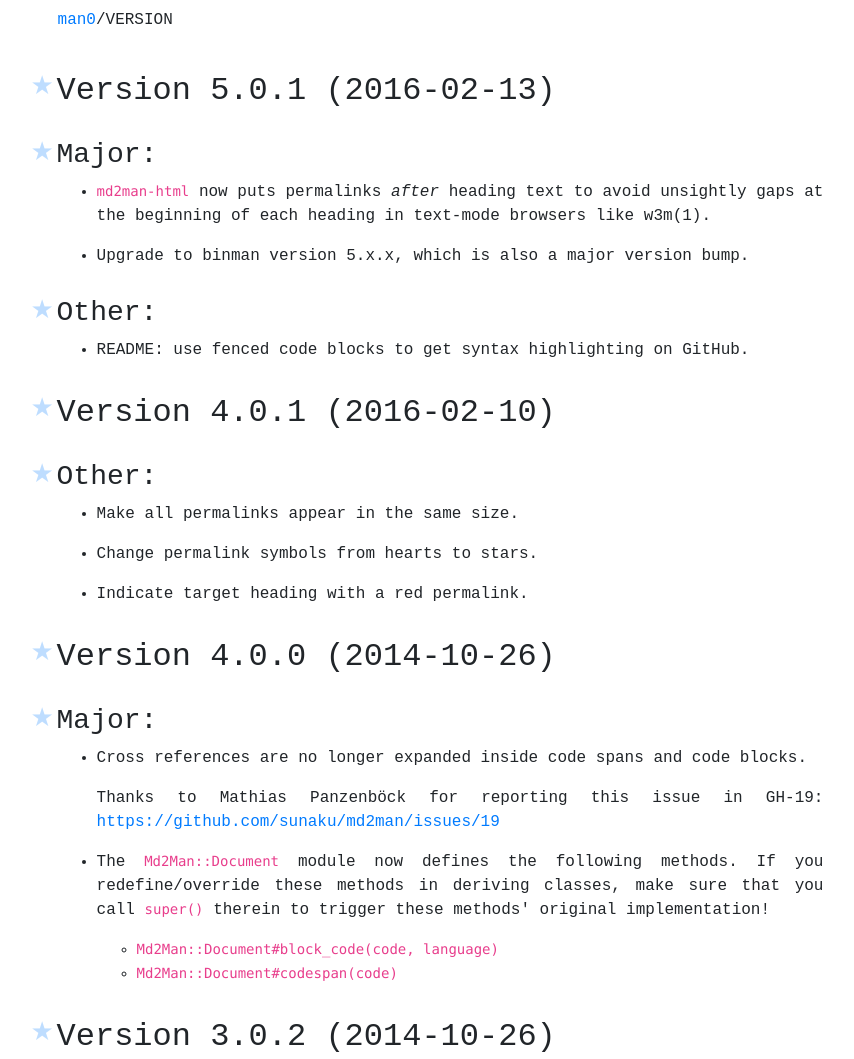
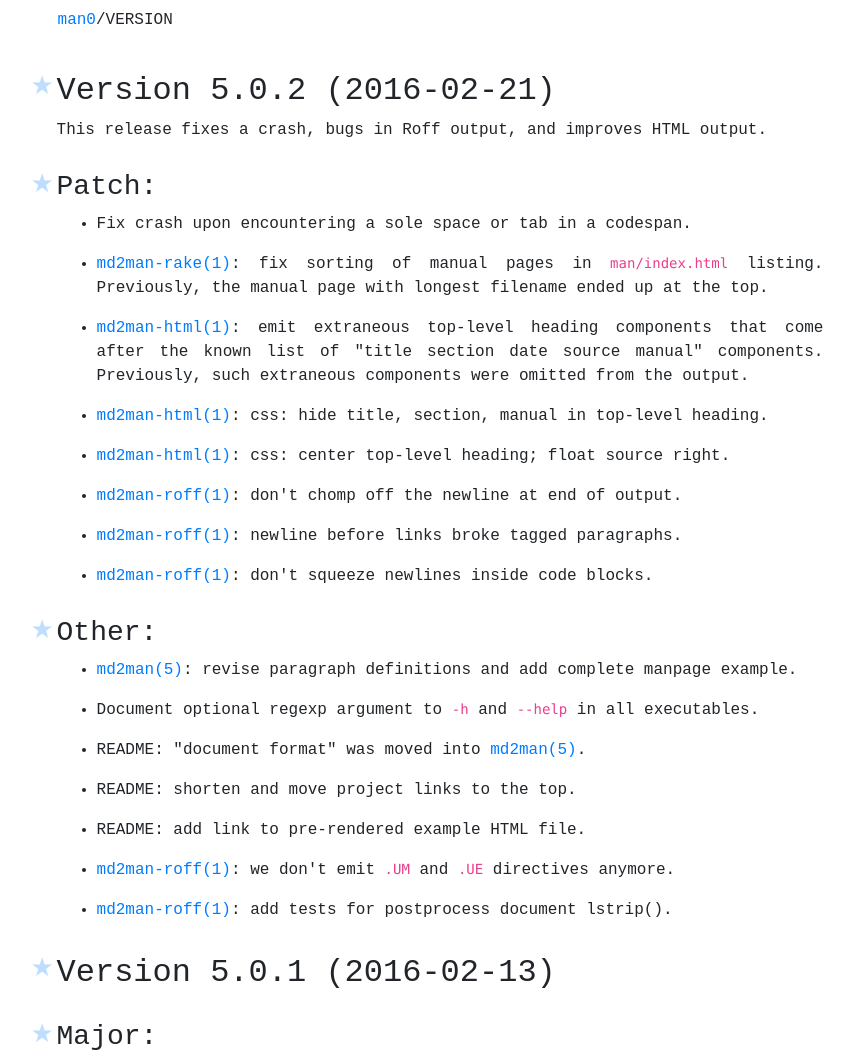
Before and after one commit to sunaku/md2man, a plain HTML site: page man/man0/VERSION.html in a window 1280 px wide. Shown: the top 1059 px of the page, without its empty margins (200-1054 px from the left). Drawn offline with nearby package versions, Linux system fonts and the light colour scheme.

Commit message:
Version 5.0.2 (2016-02-21)

```diff
--- a/man/man0/VERSION.html
+++ b/man/man0/VERSION.html
@@ -2,22 +2,46 @@
 <html>
 <head>
   <meta charset="utf-8" />
-  <meta name="generator" content="md2man 5.0.1 https://github.com/sunaku/md2man" />
+  <meta name="generator" content="md2man 5.0.2 https://github.com/sunaku/md2man" />
   <title>VERSION</title>
   <link rel="stylesheet" href="../style.css"/>
   <!--[if lt IE 9]><script src="http://html5shiv.googlecode.com/svn/trunk/html5.js"></script><![endif]-->
 </head>
-<body><div class="navbar"><div class="navbar-inner"><span class="brand"><a href="../index.html#man0">man0</a>/VERSION</span></div></div><div class="container-fluid"><h2 id="version-5-0-1-2016-02-13">Version 5.0.1 (2016-02-13)<a name="version-5-0-1-2016-02-13" href="#version-5-0-1-2016-02-13" class="md2man-permalink" title="permalink"></a></h2><h3 id="major">Major:<a name="major" href="#major" class="md2man-permalink" title="permalink"></a></h3>
+<body><div class="navbar"><div class="navbar-inner"><span class="brand"><a href="../index.html#man0">man0</a>/VERSION</span></div></div><div class="container-fluid"><h2 id="version-5-0-2-2016-02-21">Version 5.0.2 (2016-02-21)<a name="version-5-0-2-2016-02-21" href="#version-5-0-2-2016-02-21" class="md2man-permalink" title="permalink"></a></h2><p>This release fixes a crash, bugs in Roff output, and improves HTML output.</p><h3 id="patch">Patch:<a name="patch" href="#patch" class="md2man-permalink" title="permalink"></a></h3>
+<ul>
+<li><p>Fix crash upon encountering a sole space <code> </code> or tab <code> </code> in a codespan.</p></li>
+<li><p><a class="md2man-reference" href="../man1/md2man-rake.1.html">md2man-rake(1)</a>: fix sorting of manual pages in <code>man/index.html</code> listing.
+Previously, the manual page with longest filename ended up at the top.</p></li>
+<li><p><a class="md2man-reference" href="../man1/md2man-html.1.html">md2man-html(1)</a>: emit extraneous top-level heading components that come
+after the known list of &quot;title section date source manual&quot; components.
+Previously, such extraneous components were omitted from the output.</p></li>
+<li><p><a class="md2man-reference" href="../man1/md2man-html.1.html">md2man-html(1)</a>: css: hide title, section, manual in top-level heading.</p></li>
+<li><p><a class="md2man-reference" href="../man1/md2man-html.1.html">md2man-html(1)</a>: css: center top-level heading; float source right.</p></li>
+<li><p><a class="md2man-reference" href="../man1/md2man-roff.1.html">md2man-roff(1)</a>: don&#39;t chomp off the newline at end of output.</p></li>
+<li><p><a class="md2man-reference" href="../man1/md2man-roff.1.html">md2man-roff(1)</a>: newline before links broke tagged paragraphs.</p></li>
+<li><p><a class="md2man-reference" href="../man1/md2man-roff.1.html">md2man-roff(1)</a>: don&#39;t squeeze newlines inside code blocks.</p></li>
+</ul>
+<h3 id="other">Other:<a name="other" href="#other" class="md2man-permalink" title="permalink"></a></h3>
+<ul>
+<li><p><a class="md2man-reference" href="../man5/md2man.5.html">md2man(5)</a>: revise paragraph definitions and add complete manpage example.</p></li>
+<li><p>Document optional regexp argument to <code>-h</code> and <code>--help</code> in all executables.</p></li>
+<li><p>README: &quot;document format&quot; was moved into <a class="md2man-reference" href="../man5/md2man.5.html">md2man(5)</a>.</p></li>
+<li><p>README: shorten and move project links to the top.</p></li>
+<li><p>README: add link to pre-rendered example HTML file.</p></li>
+<li><p><a class="md2man-reference" href="../man1/md2man-roff.1.html">md2man-roff(1)</a>: we don&#39;t emit <code>.UM</code> and <code>.UE</code> directives anymore.</p></li>
+<li><p><a class="md2man-reference" href="../man1/md2man-roff.1.html">md2man-roff(1)</a>: add tests for postprocess document lstrip().</p></li>
+</ul>
+<h2 id="version-5-0-1-2016-02-13">Version 5.0.1 (2016-02-13)<a name="version-5-0-1-2016-02-13" href="#version-5-0-1-2016-02-13" class="md2man-permalink" title="permalink"></a></h2><h3 id="major">Major:<a name="major" href="#major" class="md2man-permalink" title="permalink"></a></h3>
 <ul>
 <li><p><code>md2man-html</code> now puts permalinks <em>after</em> heading text to avoid unsightly
 gaps at the beginning of each heading in text-mode browsers like <a class="md2man-reference">w3m(1)</a>.</p></li>
 <li><p>Upgrade to binman version 5.x.x, which is also a major version bump.</p></li>
 </ul>
-<h3 id="other">Other:<a name="other" href="#other" class="md2man-permalink" title="permalink"></a></h3>
+<h3 id="other-1">Other:<a name="other-1" href="#other-1" class="md2man-permalink" title="permalink"></a></h3>
 <ul>
 <li>README: use fenced code blocks to get syntax highlighting on GitHub.</li>
 </ul>
-<h2 id="version-4-0-1-2016-02-10">Version 4.0.1 (2016-02-10)<a name="version-4-0-1-2016-02-10" href="#version-4-0-1-2016-02-10" class="md2man-permalink" title="permalink"></a></h2><h3 id="other-1">Other:<a name="other-1" href="#other-1" class="md2man-permalink" title="permalink"></a></h3>
+<h2 id="version-4-0-1-2016-02-10">Version 4.0.1 (2016-02-10)<a name="version-4-0-1-2016-02-10" href="#version-4-0-1-2016-02-10" class="md2man-permalink" title="permalink"></a></h2><h3 id="other-2">Other:<a name="other-2" href="#other-2" class="md2man-permalink" title="permalink"></a></h3>
 <ul>
 <li><p>Make all permalinks appear in the same size.</p></li>
 <li><p>Change permalink symbols from hearts to stars.</p></li>
@@ -35,11 +59,11 @@ call <code>super()</code> therein to trigger these methods&#39; original impleme
 <li><code>Md2Man::Document#codespan(code)</code></li>
 </ul></li>
 </ul>
-<h2 id="version-3-0-2-2014-10-26">Version 3.0.2 (2014-10-26)<a name="version-3-0-2-2014-10-26" href="#version-3-0-2-2014-10-26" class="md2man-permalink" title="permalink"></a></h2><h3 id="patch">Patch:<a name="patch" href="#patch" class="md2man-permalink" title="permalink"></a></h3>
+<h2 id="version-3-0-2-2014-10-26">Version 3.0.2 (2014-10-26)<a name="version-3-0-2-2014-10-26" href="#version-3-0-2-2014-10-26" class="md2man-permalink" title="permalink"></a></h2><h3 id="patch-1">Patch:<a name="patch-1" href="#patch-1" class="md2man-permalink" title="permalink"></a></h3>
 <ul>
 <li>Update bootstrap 2.3.2 CDN URL; previous one died.</li>
 </ul>
-<h2 id="version-3-0-1-2014-07-16">Version 3.0.1 (2014-07-16)<a name="version-3-0-1-2014-07-16" href="#version-3-0-1-2014-07-16" class="md2man-permalink" title="permalink"></a></h2><p>This release restores Mac OS X support and fixes a permalink generation bug.</p><h3 id="patch-1">Patch:<a name="patch-1" href="#patch-1" class="md2man-permalink" title="permalink"></a></h3>
+<h2 id="version-3-0-1-2014-07-16">Version 3.0.1 (2014-07-16)<a name="version-3-0-1-2014-07-16" href="#version-3-0-1-2014-07-16" class="md2man-permalink" title="permalink"></a></h2><p>This release restores Mac OS X support and fixes a permalink generation bug.</p><h3 id="patch-2">Patch:<a name="patch-2" href="#patch-2" class="md2man-permalink" title="permalink"></a></h3>
 <ul>
 <li><p>GH-13: <a class="md2man-reference">man(1)</a> on Mac OS X could not display URLs.</p><p>The version of groff on Mac OS X is too old: it lacks the an-ext.tmac
 macro package that defines styles for email addresses and general URLs.</p><pre><code>$ groff --version
@@ -61,13 +85,13 @@ have for jumping to specific locations in your HTML manuals after upgrading.</p>
 <li><p>Make permalink anchors unique by appending a count in <a class="md2man-reference" href="../man1/md2man-html.1.html">md2man-html(1)</a>.</p></li>
 <li><p>Rename <code>md2man-xref</code> CSS class to <code>md2man-reference</code> in <a class="md2man-reference" href="../man1/md2man-html.1.html">md2man-html(1)</a>.</p></li>
 </ul>
-<h2 id="version-2-1-1-2014-06-21">Version 2.1.1 (2014-06-21)<a name="version-2-1-1-2014-06-21" href="#version-2-1-1-2014-06-21" class="md2man-permalink" title="permalink"></a></h2><h3 id="patch-2">Patch:<a name="patch-2" href="#patch-2" class="md2man-permalink" title="permalink"></a></h3>
+<h2 id="version-2-1-1-2014-06-21">Version 2.1.1 (2014-06-21)<a name="version-2-1-1-2014-06-21" href="#version-2-1-1-2014-06-21" class="md2man-permalink" title="permalink"></a></h2><h3 id="patch-3">Patch:<a name="patch-3" href="#patch-3" class="md2man-permalink" title="permalink"></a></h3>
 <ul>
 <li><p>Bootstrap CSS failed to load for HTML manuals served under HTTPS.
 See <a href="https://github.com/sunaku/readably/pull/3">https://github.com/sunaku/readably/pull/3</a> for the details.</p></li>
 <li><p>Drop redundant nil check in <code>Md2Man::Roff::Engine.escape()</code>.</p></li>
 </ul>
-<h3 id="other-2">Other:<a name="other-2" href="#other-2" class="md2man-permalink" title="permalink"></a></h3>
+<h3 id="other-3">Other:<a name="other-3" href="#other-3" class="md2man-permalink" title="permalink"></a></h3>
 <ul>
 <li><p>GitHub now supports relative links from the README.</p></li>
 <li><p>README: add links to package, manuals, and GitHub.</p></li>
@@ -86,11 +110,11 @@ top-level heading in HTML <code>&lt;span&gt;</code> elements with stylable CSS c
 </code></pre>
 <p>Thanks to Nick Fagerlund for requesting this feature in <a href="https://github.com/sunaku/md2man/issues/15">GH-15</a>.</p></li>
 </ul>
-<h3 id="other-3">Other:<a name="other-3" href="#other-3" class="md2man-permalink" title="permalink"></a></h3>
+<h3 id="other-4">Other:<a name="other-4" href="#other-4" class="md2man-permalink" title="permalink"></a></h3>
 <ul>
 <li><p><a class="md2man-reference" href="../man5/md2man.5.html">md2man(5)</a> now documents the special <code>.TH</code> format of top-level headings.</p><p>Thanks to Nick Fagerlund for requesting this documentation in <a href="https://github.com/sunaku/md2man/issues/15">GH-15</a>.</p></li>
 </ul>
-<h2 id="version-2-0-4-2014-04-26">Version 2.0.4 (2014-04-26)<a name="version-2-0-4-2014-04-26" href="#version-2-0-4-2014-04-26" class="md2man-permalink" title="permalink"></a></h2><h3 id="patch-3">Patch:<a name="patch-3" href="#patch-3" class="md2man-permalink" title="permalink"></a></h3>
+<h2 id="version-2-0-4-2014-04-26">Version 2.0.4 (2014-04-26)<a name="version-2-0-4-2014-04-26" href="#version-2-0-4-2014-04-26" class="md2man-permalink" title="permalink"></a></h2><h3 id="patch-4">Patch:<a name="patch-4" href="#patch-4" class="md2man-permalink" title="permalink"></a></h3>
 <ul>
 <li><p>GH-16: Redcarpet 3.1 added a third parameter to its <code>header()</code> method.
 This raised an ArgumentError on &quot;wrong number of arguments (3 for 2)&quot;.</p><p>Thanks to zimbatm for contributing this patch.</p></li>
@@ -98,7 +122,7 @@ This raised an ArgumentError on &quot;wrong number of arguments (3 for 2)&quot;.
 This fixes a bug where lines beginning with periods or single quotes
 did not appear when <a class="md2man-reference" href="../man1/md2man-roff.1.html">md2man-roff(1)</a> output was rendered using <a class="md2man-reference">man(1)</a>.</p><p>Thanks to zimbatm for reporting this bug and suggesting how to fix it.</p></li>
 </ul>
-<h2 id="version-2-0-3-2014-01-16">Version 2.0.3 (2014-01-16)<a name="version-2-0-3-2014-01-16" href="#version-2-0-3-2014-01-16" class="md2man-permalink" title="permalink"></a></h2><h3 id="patch-4">Patch:<a name="patch-4" href="#patch-4" class="md2man-permalink" title="permalink"></a></h3>
+<h2 id="version-2-0-3-2014-01-16">Version 2.0.3 (2014-01-16)<a name="version-2-0-3-2014-01-16" href="#version-2-0-3-2014-01-16" class="md2man-permalink" title="permalink"></a></h2><h3 id="patch-5">Patch:<a name="patch-5" href="#patch-5" class="md2man-permalink" title="permalink"></a></h3>
 <ul>
 <li><p>Use CSS3 <code>-ch</code> suffix for accurate 80-character width in HTML output.</p><p><a href="http://www.w3.org/TR/css3-values/#font-relative-lengths">http://www.w3.org/TR/css3-values/#font-relative-lengths</a></p></li>
 </ul>
```
Also changed, not shown: man/index.html (+1 -1 lines), man/man0/EXAMPLE.html (+1 -1 lines), man/man0/README.html (+1 -1 lines), man/man1/md2man-html.1.html (+2 -2 lines), man/man1/md2man-rake.1.html (+2 -2 lines), man/man1/md2man-roff.1.html (+2 -2 lines), man/man5/md2man.5.html (+2 -2 lines), 10 other files.
